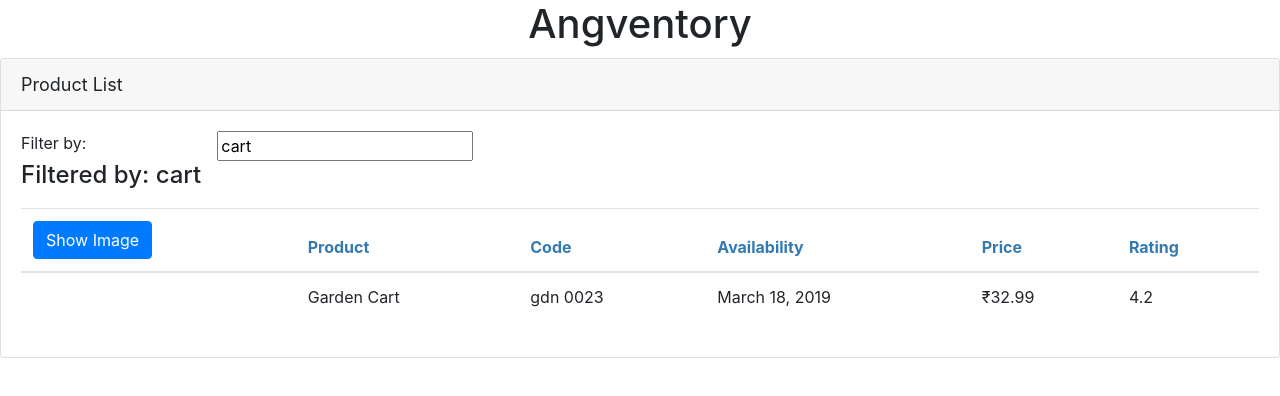
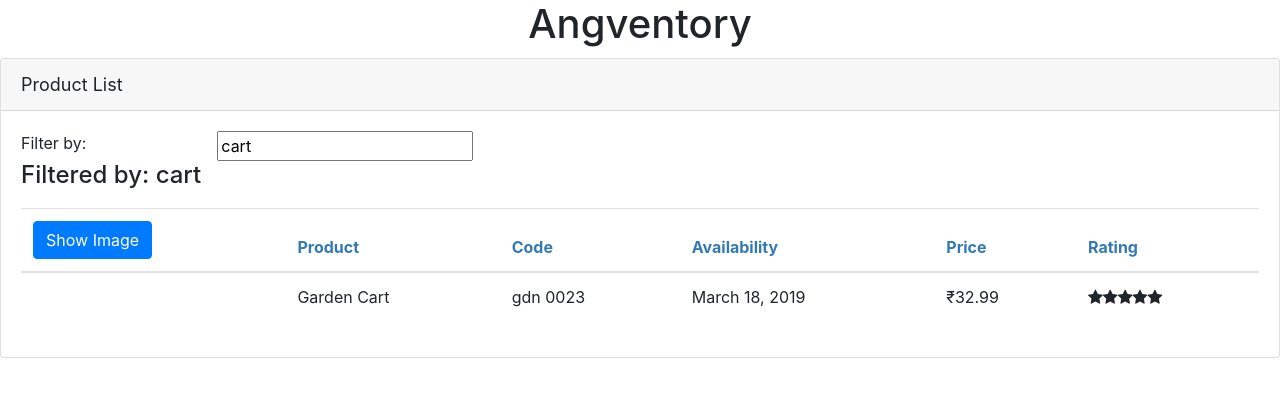
Before and after one commit to schezfaz/JavaScriptFundamentals, an Angular app in the folder angular/BigPicturePS/: page / in a window 1280 px wide. Shown: the top 396 px of the page. Built offline with nearby package versions, Linux system fonts and the light colour scheme.

Commit message:
created module for star ratings -static

```diff
--- a/angular/BigPicturePS/src/app/app.module.ts
+++ b/angular/BigPicturePS/src/app/app.module.ts
@@ -5,12 +5,14 @@
 import { AppComponent } from './app.component';
 import { ProductListComponent } from './products/product-list.component';
 import { ConvertToSpacesPipe } from './shared/convert-to-spaces.pipe';
+import { StarComponent } from './shared/star.component';
 
 @NgModule({
   declarations: [
     AppComponent,
     ProductListComponent,
-    ConvertToSpacesPipe
+    ConvertToSpacesPipe,
+    StarComponent
   ],
   imports: [
     BrowserModule,
--- a/angular/BigPicturePS/src/app/products/product-list.component.html
+++ b/angular/BigPicturePS/src/app/products/product-list.component.html
@@ -46,7 +46,7 @@
                         <td>{{ product.productCode | lowercase | convertToSpaces: '-'}} </td>
                         <td>{{ product.releaseDate}}</td>
                         <td>{{ product.price | currency: 'INR': 'symbol':'1.2-2'}}</td>
-                        <td>{{ product.starRating}}</td>
+                        <td><pm-star></pm-star></td>
                     </tr>
                 </tbody>
             </table>
--- /dev/null
+++ b/angular/BigPicturePS/src/app/shared/star.component.ts
@@ -0,0 +1,15 @@
+import { Component, OnChanges, SimpleChanges } from '@angular/core';
+
+@Component({
+    selector: 'pm-star',
+    templateUrl: './star.component.html',
+    styleUrls: ['./star.component.css']
+})
+export class StarComponent implements OnChanges{
+    rating: number = 4;
+    starWidth: number;
+
+    ngOnChanges(): void{
+        this.starWidth = this.rating*12;
+    }
+}
```
